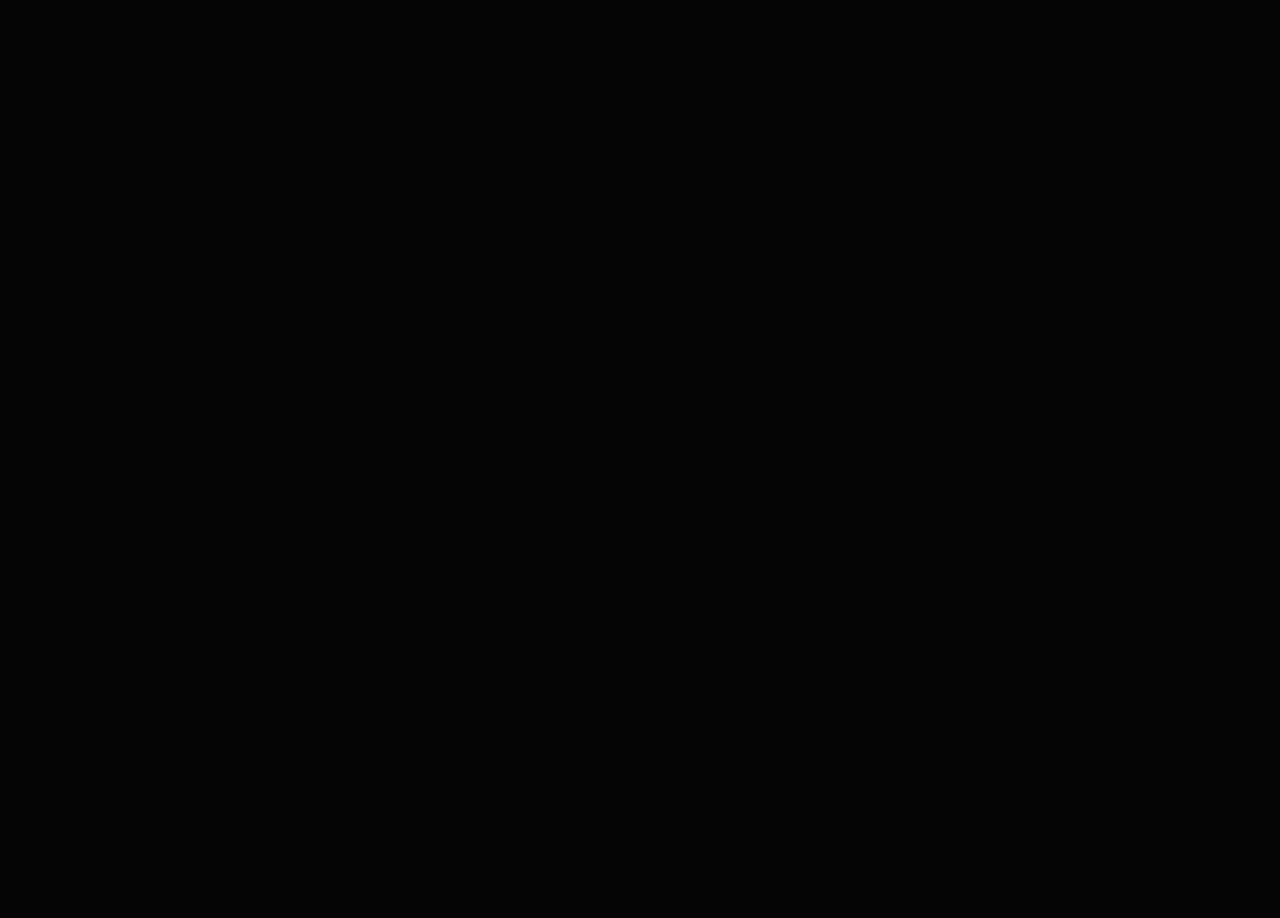
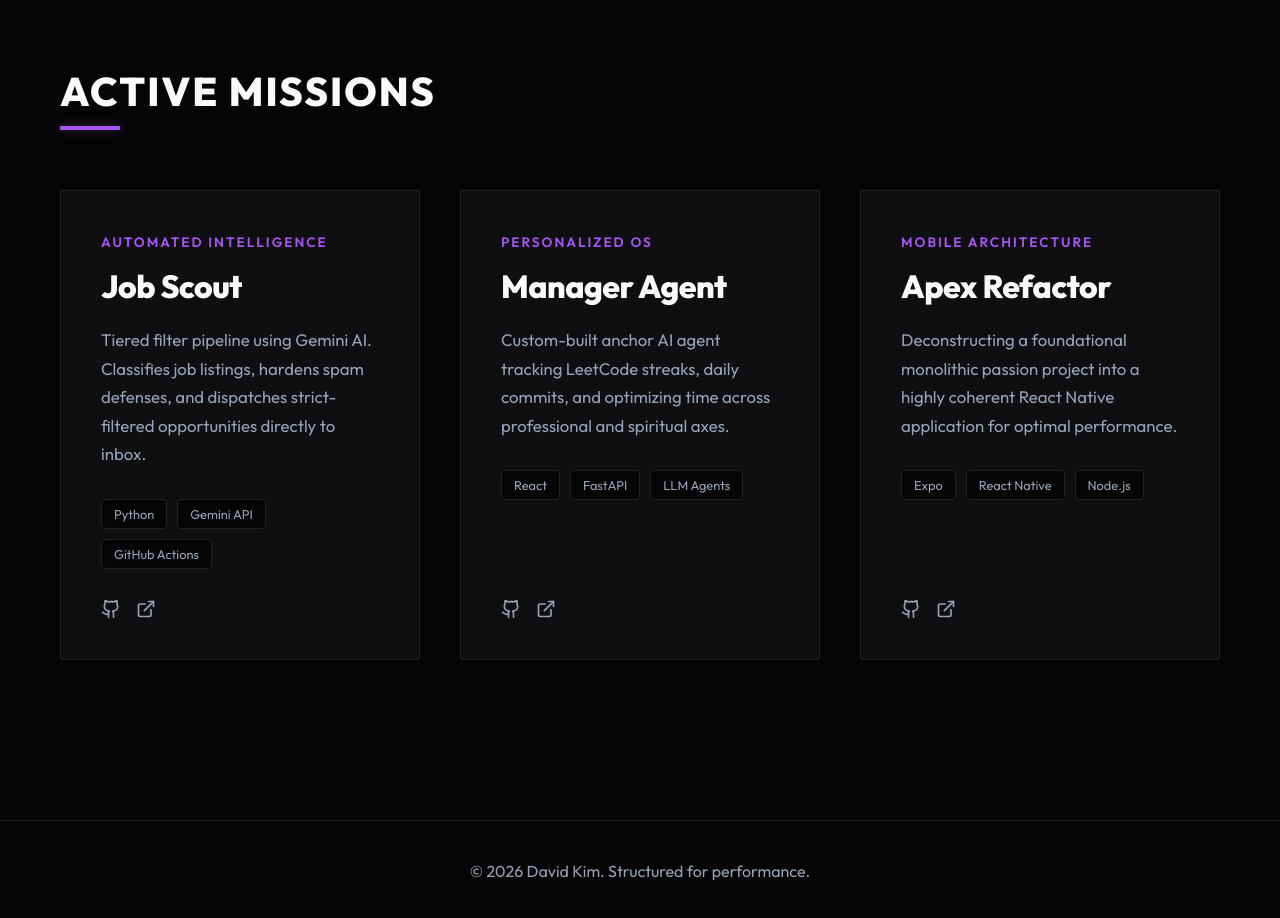
Before and after one commit to davidgskkim/portfolio-site, a React (Vite) app: page / in a window 1280 px wide. Shown: the part 1340-2258 px from the top of the page. Before the commit the page ends 1306 px from the top, so only its background shows below. Built offline with nearby package versions, Linux system fonts and the light colour scheme.

Commit message:
feat: Construct glassmorphic Projects grid and layout assembly

```diff
--- a/src/App.tsx
+++ b/src/App.tsx
@@ -2,6 +2,7 @@ import { ThemeProvider } from './context/ThemeContext';
 import { Navbar } from './components/Navbar';
 import { Hero } from './components/Hero';
 import { About } from './components/About';
+import { Projects } from './components/Projects';
 
 function App() {
   return (
@@ -10,7 +11,12 @@ function App() {
       <main className="container">
         <Hero />
         <About />
+        <Projects />
       </main>
+
+      <footer style={{ padding: '40px 0', textAlign: 'center', color: 'var(--text-secondary)', borderTop: '1px solid var(--border-subtle)', marginTop: '60px' }}>
+        <p>© 2026 David Kim. Structured for performance.</p>
+      </footer>
     </ThemeProvider>
   );
 }
--- /dev/null
+++ b/src/components/Projects.css
@@ -0,0 +1,82 @@
+.projects-section {
+  padding: 100px 0;
+}
+
+.projects-grid {
+  display: grid;
+  grid-template-columns: repeat(auto-fit, minmax(320px, 1fr));
+  gap: 40px;
+}
+
+.project-card {
+  display: flex;
+  flex-direction: column;
+  justify-content: space-between;
+  padding: 40px;
+  min-height: 380px;
+  position: relative;
+  overflow: hidden;
+}
+
+.project-role {
+  color: var(--accent-base);
+  font-size: 0.85rem;
+  font-weight: 600;
+  text-transform: uppercase;
+  letter-spacing: 2px;
+  margin-bottom: 15px;
+  display: inline-block;
+}
+
+.project-name {
+  font-size: 2rem;
+  font-weight: 800;
+  letter-spacing: -0.5px;
+  margin-bottom: 20px;
+}
+
+.project-desc {
+  color: var(--text-secondary);
+  line-height: 1.7;
+  margin-bottom: 30px;
+  font-size: 1.05rem;
+}
+
+.project-tech {
+  display: flex;
+  flex-wrap: wrap;
+  gap: 10px;
+  margin-bottom: 30px;
+}
+
+.tech-badge {
+  background: var(--bg-primary);
+  border: 1px solid var(--border-subtle);
+  padding: 6px 12px;
+  font-size: 0.8rem;
+  border-radius: 4px;
+  color: var(--text-secondary);
+}
+
+.project-links {
+  display: flex;
+  gap: 15px;
+  margin-top: auto;
+}
+
+.icon-link {
+  background: transparent;
+  border: none;
+  color: var(--text-secondary);
+  cursor: pointer;
+  transition: all 0.3s ease;
+  display: flex;
+  align-items: center;
+  justify-content: center;
+}
+
+.icon-link:hover {
+  color: var(--accent-base);
+  transform: translateY(-2px);
+  filter: drop-shadow(0 0 8px var(--accent-glow));
+}
--- /dev/null
+++ b/src/components/Projects.tsx
@@ -0,0 +1,57 @@
+import './Projects.css';
+import { ExternalLink, Github } from 'lucide-react';
+
+export const Projects = () => {
+  const projects = [
+    {
+      title: 'Job Scout',
+      role: 'Automated Intelligence',
+      desc: 'Tiered filter pipeline using Gemini AI. Classifies job listings, hardens spam defenses, and dispatches strict-filtered opportunities directly to inbox.',
+      tech: ['Python', 'Gemini API', 'GitHub Actions']
+    },
+    {
+      title: 'Manager Agent',
+      role: 'Personalized OS',
+      desc: 'Custom-built anchor AI agent tracking LeetCode streaks, daily commits, and optimizing time across professional and spiritual axes.',
+      tech: ['React', 'FastAPI', 'LLM Agents']
+    },
+    {
+      title: 'Apex Refactor',
+      role: 'Mobile Architecture',
+      desc: 'Deconstructing a foundational monolithic passion project into a highly coherent React Native application for optimal performance.',
+      tech: ['Expo', 'React Native', 'Node.js']
+    }
+  ];
+
+  return (
+    <section id="projects" className="projects-section">
+      <div className="section-header" style={{ marginBottom: '60px' }}>
+        <h2 className="section-title">Active Missions</h2>
+        <div className="section-line"></div>
+      </div>
+
+      <div className="projects-grid">
+        {projects.map((p, idx) => (
+          <div key={idx} className="project-card sharp-card glass">
+            <div className="project-content">
+              <span className="project-role">{p.role}</span>
+              <h3 className="project-name">{p.title}</h3>
+              <p className="project-desc">{p.desc}</p>
+
+              <div className="project-tech">
+                {p.tech.map(t => (
+                  <span key={t} className="tech-badge">{t}</span>
+                ))}
+              </div>
+            </div>
+
+            <div className="project-links">
+              <button className="icon-link" aria-label="GitHub Repo"><Github size={20} /></button>
+              <button className="icon-link" aria-label="Live Demo"><ExternalLink size={20} /></button>
+            </div>
+          </div>
+        ))}
+      </div>
+    </section>
+  );
+};
```
